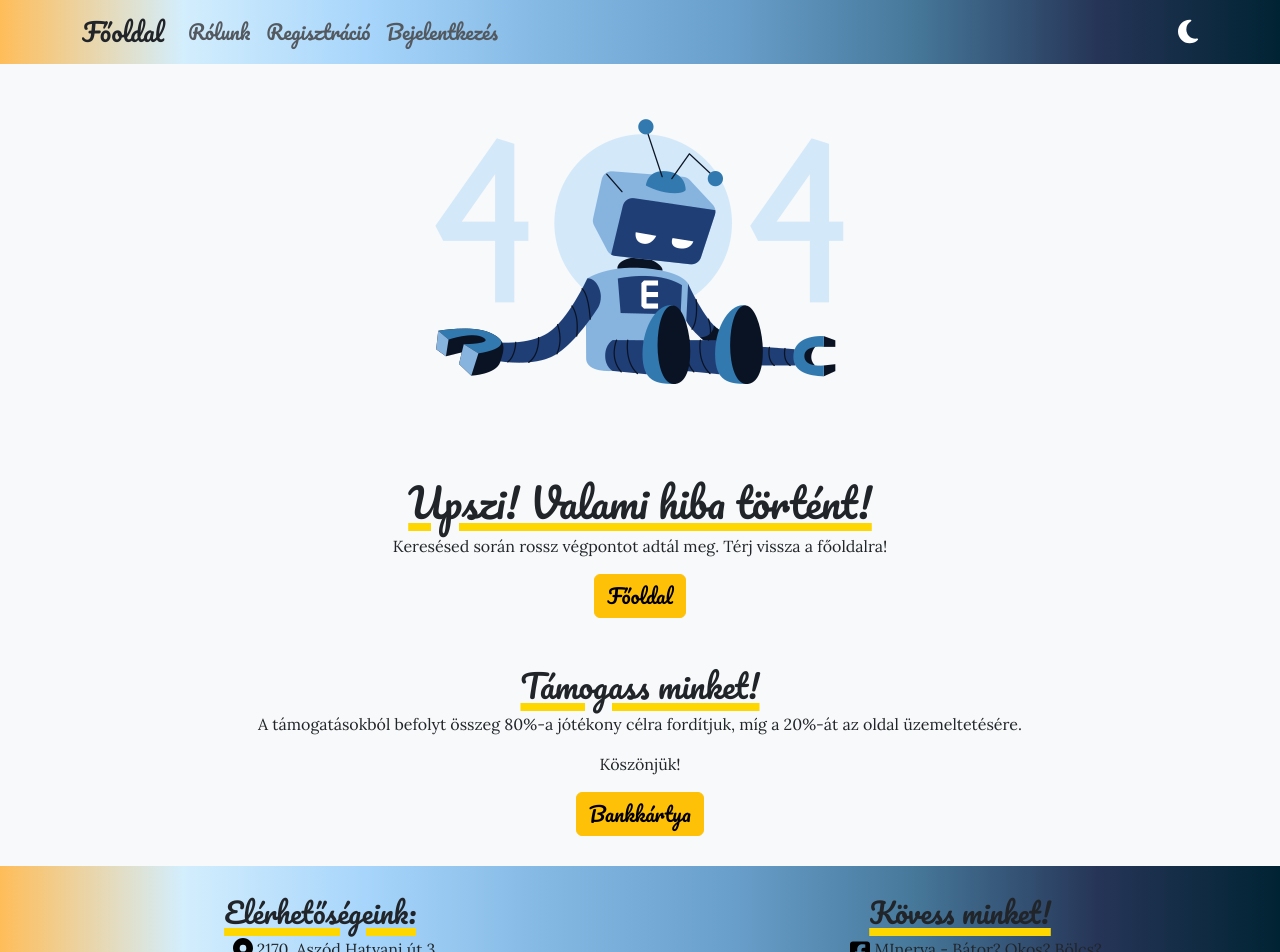
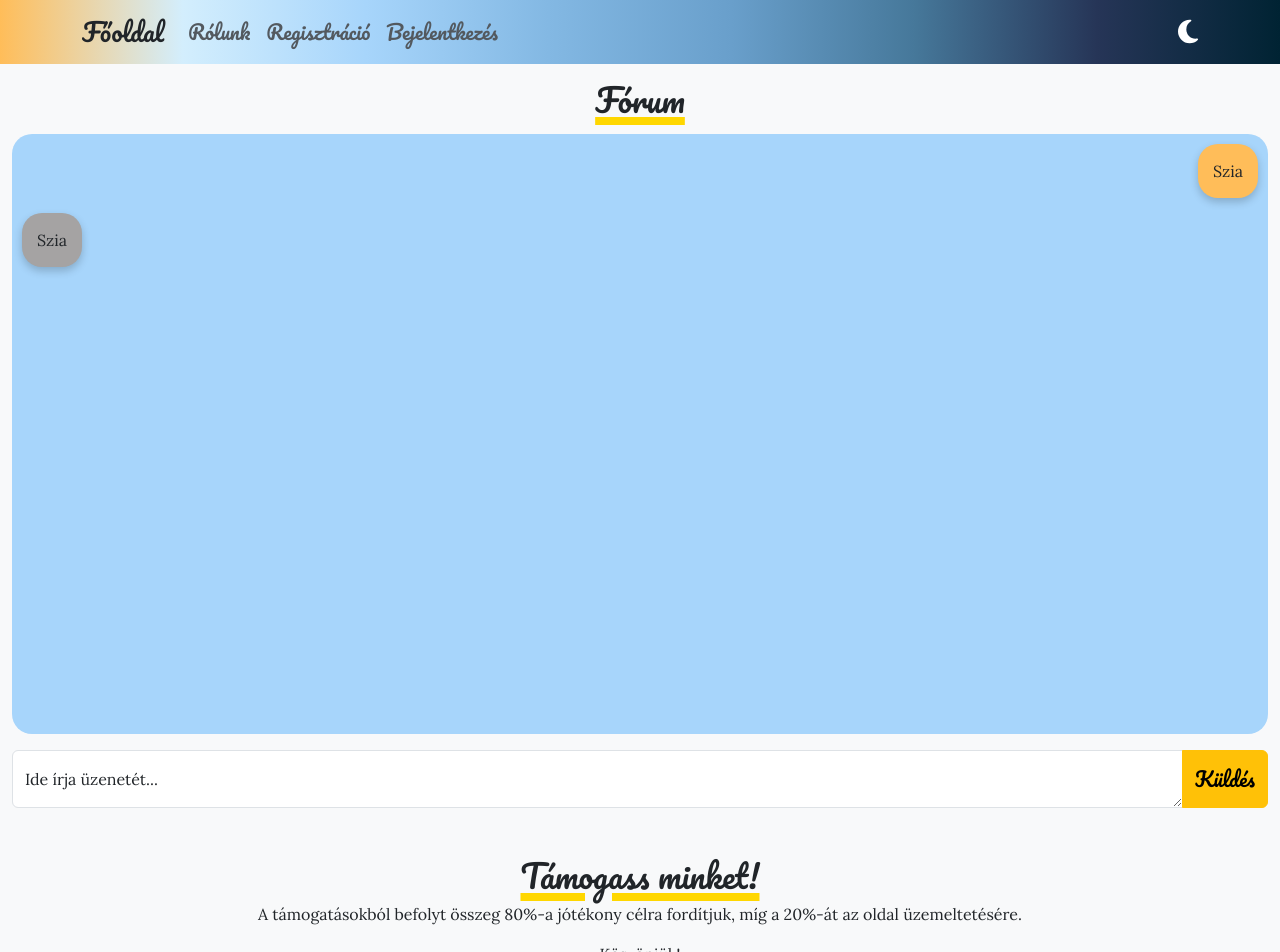
Before and after one commit to mcitomi/minerva, a React (Create React App) app in the folder frontend/: page /forum in a window 1280 px wide. Shown: the top 952 px of the page. Built offline with nearby package versions, Linux system fonts and the light colour scheme.

Commit message:
textarea in the ai component, new page (forum), working support button, updated footer and css

```diff
--- a/frontend/src/App.jsx
+++ b/frontend/src/App.jsx
@@ -1,6 +1,6 @@
 import React, { useState, useEffect } from "react";
 import { BrowserRouter as Router, Routes, Route } from "react-router-dom";
-import { Home, About, Login, Registration, NotFound, MyProfile, MInerva, Ady, Arany, Babits, Jozsef, Kosztolanyi, Kolcsey, Madach, Petofi, BolyaiFarkas, BolyaiJanos, Eotvos, Erdos, Klein, Neumann, Polya, Turan, Horthy, Hunyadi, Kossuth, Matyas, Rakoczi, Szechenyi, Saint, Zrinyi, VerifyPage } from "./pages/router.js";
+import { Home, About, Login, Registration, NotFound, MyProfile, MInerva, Ady, Arany, Babits, Jozsef, Kosztolanyi, Kolcsey, Madach, Petofi, BolyaiFarkas, BolyaiJanos, Eotvos, Erdos, Klein, Neumann, Polya, Turan, Horthy, Hunyadi, Kossuth, Matyas, Rakoczi, Szechenyi, Saint, Zrinyi, VerifyPage, Forum } from "./pages/router.js";
 import { useLocation } from 'react-router-dom';
 
 import MainNavbar from "./components/MainNavbar.jsx";
@@ -115,6 +115,7 @@ export default () => {
                 <Route path="/zrinyi-miklos" element={<Zrinyi></Zrinyi>}></Route>
                 <Route path="/verify-account" element={<VerifyPage/>}></Route>
                 <Route path="/reset-password" element={<PasswordReset/>}></Route>
+                <Route path="/forum" element={<Forum></Forum>}></Route>
                 {/* Ide a többi oldalt */}
                 <Route path="*" element={<NotFound></NotFound>}></Route>
             </Routes>
--- a/frontend/src/components/AI.jsx
+++ b/frontend/src/components/AI.jsx
@@ -5,7 +5,6 @@ import CONFIG from "../config.json";
 import "../styles/ai.css";
 
 export default ({ img, altText, title, placeholderText, personName }) => {
-
     const inputRef = useRef(null);
     const chatRef = useRef(null);
 
@@ -56,6 +55,7 @@ export default ({ img, altText, title, placeholderText, personName }) => {
 
         setHistory(newHistory);
         inputRef.current.value = "";
+        inputRef.current.style.height = "20px";
 
         setLoading(true);
         try {
@@ -114,6 +114,20 @@ export default ({ img, altText, title, placeholderText, personName }) => {
         setLoading(false);
     }
 
+    function handleInputChange() {
+        const textarea = inputRef.current;
+        textarea.style.height = "20px";
+        textarea.style.height = `${textarea.scrollHeight}px`;
+    };
+
+    function handleKeyDown(e) {
+        if (e.key === 'Enter' && !e.shiftKey) {
+            e.preventDefault();
+            fetchPersonPost(e);
+            inputRef.current.style.height = "20px";
+        }
+    };
+
     useEffect(() => {
         if (chatRef.current) {
             chatRef.current.scrollTop = chatRef.current.scrollHeight;
@@ -156,11 +170,14 @@ export default ({ img, altText, title, placeholderText, personName }) => {
                         <InputGroup>
                             <FloatingLabel controlId="floatingInput" label={placeholderText} className="floating-label">
                                 <Form.Control
-                                    type="text"
+                                    as="textarea"
                                     placeholder={placeholderText}
                                     id="question"
                                     ref={inputRef}
-                                    autoComplete="off" />
+                                    autoComplete="off"
+                                    onInput={handleInputChange}
+                                    onKeyDown={handleKeyDown}
+                                    style={{ overflow: "hidden" }} />
                             </FloatingLabel>
                             <Button variant="warning" style={{ fontFamily: 'Pacifico', fontSize: "20px" }} type="submit">Küldés</Button>
                         </InputGroup>
--- a/frontend/src/components/LoggedNavbar.jsx
+++ b/frontend/src/components/LoggedNavbar.jsx
@@ -57,6 +57,7 @@ export default ({ toggleMode, isDarkMode, handleLogout }) => {
                             <NavDropdown.Item as={Link} to="/minerva" className="link" style={{fontSize: "20px"}} onClick={handleLinkClick}>MInerva</NavDropdown.Item>
                         </NavDropdown>
                         <Nav.Link as={Link} to="/my-profile" className="link" style={{fontSize: "20px"}} onClick={handleLinkClick}>Fiókom</Nav.Link>
+                        <Nav.Link as={Link} to="/forum" className="link" style={{fontSize: "20px"}} onClick={handleLinkClick}>Fórum</Nav.Link>
                         <Nav.Link as={Link} to="/" className="link" style={{fontSize: "20px"}} onClick={handleLogout}>Kijelentkezés</Nav.Link>
                     </Nav>
                 </Navbar.Collapse>
--- a/frontend/src/components/SupportUs.jsx
+++ b/frontend/src/components/SupportUs.jsx
@@ -8,7 +8,9 @@ export default () => {
                 text1={"A támogatásokból befolyt összeg 80%-a jótékony célra fordítjuk, míg a 20%-át az oldal üzemeltetésére."}
                 text2={"Köszönjük!"}></Content>
             <div className="text-center" style={{marginBottom: 30}}>
-                <Button variant="warning" style={{fontFamily: 'Pacifico', fontSize: "20px"}}>Bankkártya</Button>
+                <a href="https://buymeacoffee.com/eduminerva" target="_blank">
+                    <Button variant="warning" style={{fontFamily: 'Pacifico', fontSize: "20px"}}>Támogatás</Button>
+                </a>
             </div>
         </Container>
     );
--- /dev/null
+++ b/frontend/src/pages/Forum.jsx
@@ -0,0 +1,33 @@
+import { Container, Row, Col, Form, InputGroup, Button, FloatingLabel } from "react-bootstrap";
+
+import "../styles/forum.css";
+
+export default () => {
+    return (
+        <Container fluid>
+            <Row>
+                <Col xs={12}>
+                    <h2 className="mt-3 mb-3">Fórum</h2>
+                    <div className="forumBox">
+                        <div className="forumChat">
+                            <div className="forumUser">Szia</div>
+                            <div className="forumAnotherUser">Szia</div>
+                        </div>
+                    </div>
+                    <Form className="mt-3">
+                        <InputGroup>
+                            <FloatingLabel controlId="floatingInput" label="Ide írja üzenetét..." className="floating-label">
+                                <Form.Control
+                                    as="textarea"
+                                    placeholder="Ide írja üzenetét"
+                                    autoComplete="off"
+                                    style={{ overflow: "hidden" }} />
+                            </FloatingLabel>
+                            <Button variant="warning" style={{ fontFamily: 'Pacifico', fontSize: "20px" }} type="submit">Küldés</Button>
+                        </InputGroup>
+                    </Form>
+                </Col>
+            </Row>
+        </Container>
+    );
+}
--- a/frontend/src/pages/router.js
+++ b/frontend/src/pages/router.js
@@ -30,3 +30,4 @@ export { default as Szechenyi } from "./AI/Szechenyi.jsx";
 export { default as Saint } from "./AI/Saint.jsx";
 export { default as Zrinyi } from "./AI/Zrinyi.jsx";
 export { default as VerifyPage } from "./VerifyMail.jsx";
+export { default as Forum } from "./Forum.jsx";
--- /dev/null
+++ b/frontend/src/styles/forum.css
@@ -0,0 +1,40 @@
+.forumBox {
+    background-color: #a7d5fb;
+    border-radius: 20px;
+    height: 600px;
+    overflow: hidden;
+    position: relative;
+    width: 100%;
+}
+
+.forumChat {
+    display: flex;
+    flex-direction: column;
+    align-items: flex-start;
+    max-width: 100%;
+    margin: auto;
+    height: 100%;
+    overflow-y: auto;
+    padding: 10px;
+    font-family: 'Lora', serif;
+    overflow-y: "auto";
+}
+
+.forumUser {
+    border-radius: 20px;
+    padding: 15px;
+    text-align: justify;
+    align-self: flex-end;
+    margin-bottom: 15px;
+    font-family: 'Lora', serif;
+    box-shadow: 0 4px 8px rgba(0, 0, 0, 0.2);
+}
+
+.forumAnotherUser {
+    border-radius: 20px;
+    padding: 15px;
+    text-align: justify;
+    align-self: flex-start;
+    margin-bottom: 15px;
+    box-shadow: 0 4px 8px rgba(0, 0, 0, 0.2);
+}
--- a/frontend/src/styles/mode.css
+++ b/frontend/src/styles/mode.css
@@ -26,19 +26,19 @@ body.light .navbar .dropdown-item:hover, body.dark .navbar .dropdown-item:hover
     color: #46789a;
 }
 
-body.light .user {
+body.light .user, body.light .forumUser {
     background-color: #ffbd59;
 }
 
-body.dark .user {
+body.dark .user, body.dark .forumUser {
     background-color: #263557;
 }
 
-body.light .ai {
+body.light .ai, body.light .forumAnotherUser {
     background-color: rgb(165, 163, 163);
 }
 
-body.dark .ai {
+body.dark .ai, body.dark .forumAnotherUser {
     background-color: grey;
 }
 
```
Also changed, not shown: frontend/src/components/Footer.jsx (+2 -2 lines).
